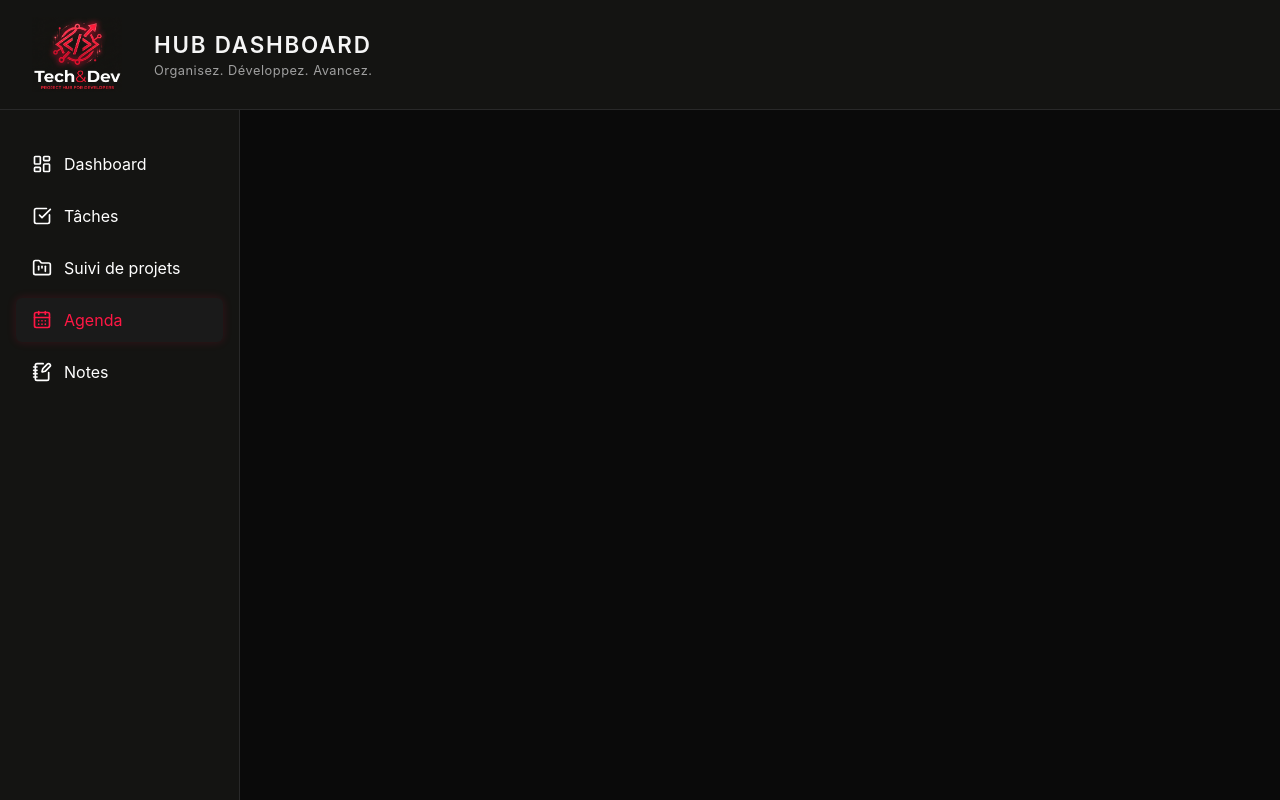
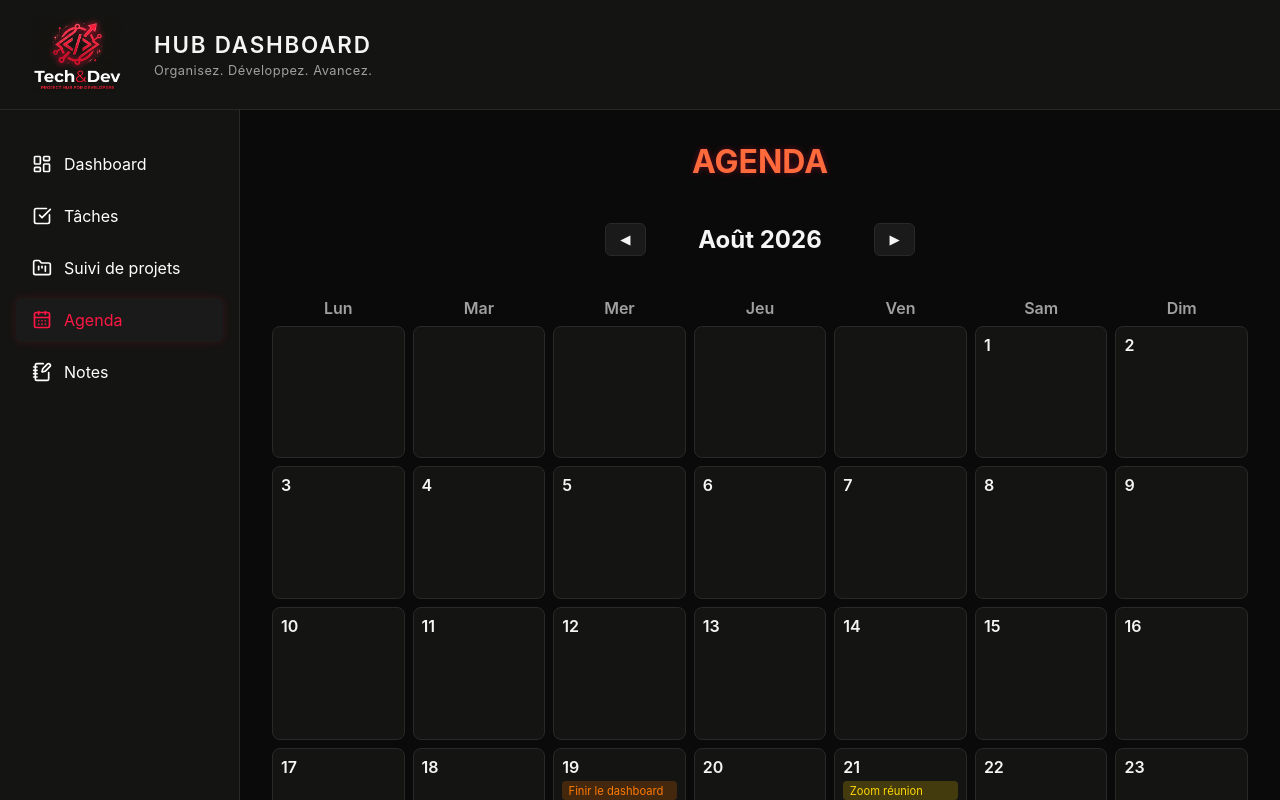
Before and after one commit to queijoch-max/Tech-Dev, a React (Vite) app in the folder frontend/: page /calendar in a window 1280 px wide. Shown: the top 800 px of the page. Built offline with nearby package versions, Linux system fonts and the light colour scheme.

Commit message:
Add Agenda module with month calendar view (mocked events)

```diff
--- a/frontend/src/App.jsx
+++ b/frontend/src/App.jsx
@@ -4,6 +4,7 @@ import Layout from "./components/Layout/Layout";
 import Dashboard from "./components/Dashboard/Dashboard";
 import TasksPage from "./Pages/Tasks";
 import ProjectsPage from "./Pages/Projects";
+import AgendaPage from "./Pages/Agenda";
 
 // ==============================
 // ROUTES
@@ -17,6 +18,7 @@ function App() {
                     <Route path="/" element={<Dashboard />} />
                     <Route path="/tasks" element={<TasksPage />} />
                     <Route path="/projects" element={<ProjectsPage />} />
+                    <Route path="/calendar" element={<AgendaPage />} />
                 </Routes>
             </Layout>
         </BrowserRouter>
--- /dev/null
+++ b/frontend/src/Pages/Agenda.jsx
@@ -0,0 +1,17 @@
+import styles from "../components/Agenda/Agenda.module.css";
+import Agenda from "../components/Agenda/Agenda";
+
+// ==============================
+// PAGE : AGENDA
+// ==============================
+
+function AgendaPage() {
+    return (
+        <main className={styles.agendaPage}>
+            <h1 className={styles.pageTitle}>AGENDA</h1>
+            <Agenda />
+        </main>
+    );
+}
+
+export default AgendaPage;
--- /dev/null
+++ b/frontend/src/components/Agenda/Agenda.jsx
@@ -0,0 +1,148 @@
+import styles from "./Agenda.module.css";
+import { useState } from "react";
+
+//
+// COMPONENT : AGENDA
+//
+
+function Agenda() {
+
+const [currentDate, setCurrentDate] = useState(new Date());
+
+//
+// GENERATION DU CALENDRIER
+//
+
+const goToPreviousMonth = () => {
+    setCurrentDate((prev) => new Date(prev.getFullYear(), prev.getMonth() - 1, 1));
+};
+
+const goToNextMonth = () => {
+    setCurrentDate((prev) => new Date(prev.getFullYear(), prev.getMonth() + 1, 1));
+};
+
+const generateCalendarDays = (date) => {
+    const year = date.getFullYear();
+    const month = date.getMonth();
+    const firstDayOfMonth = new Date(year, month, 1);
+    const lastDayOfMonth = new Date(year, month + 1, 0);
+    const daysInMonth = lastDayOfMonth.getDate();
+
+    let startWeekDay = firstDayOfMonth.getDay();
+    startWeekDay = startWeekDay === 0 ? 6 : startWeekDay - 1;
+
+    const days = [];
+    for (let i = 0; i < startWeekDay; i++) {
+        days.push(null);
+    }
+    for (let day = 1; day <= daysInMonth; day++) {
+        days.push(new Date(year, month, day));
+    }
+
+    return days;
+};
+
+const days = generateCalendarDays(currentDate);
+
+const mockEvents = [
+    {id: 1, title: "Finir le dashboard", type: "deadline", date: "2026-08-19"},
+    {id: 2, title: "Zoom réunion", type: "rdv", date: "2026-08-21", time: "15:00"}
+];
+
+const toISODate = (date) => {
+    const year = date.getFullYear();
+    const month = String(date.getMonth() + 1).padStart(2, "0");
+    const day = String(date.getDate()).padStart(2, "0");
+    return `${year}-${month}-${day}`;
+};
+
+//
+// AFFICHAGE
+//
+
+return (
+    <div className={styles.agenda}>
+
+        {/* ==============================
+            EN-TÊTE : NAVIGATION MOIS
+            ============================== */}
+
+        <div className={styles.calendarHeader}>
+
+            <button type="button" onClick={goToPreviousMonth}>
+                ◀
+            </button>
+
+            <h2>
+                {currentDate.toLocaleDateString("fr-FR", {
+                    month: "long",
+                    year: "numeric"
+                })}
+            </h2>
+
+            <button type="button" onClick={goToNextMonth}>
+                ▶
+            </button>
+
+        </div>
+
+        {/* ==============================
+            JOURS DE LA SEMAINE
+            ============================== */}
+
+        <div className={styles.weekDays}>
+            <span>Lun</span>
+            <span>Mar</span>
+            <span>Mer</span>
+            <span>Jeu</span>
+            <span>Ven</span>
+            <span>Sam</span>
+            <span>Dim</span>
+        </div>
+
+        {/* ==============================
+            GRILLE DU CALENDRIER
+            ============================== */}
+<div className={styles.calendarGrid}>
+
+    {days.map((day, index) => {
+
+        const dayEvents = day
+            ? mockEvents.filter((event) => event.date === toISODate(day))
+            : [];
+
+        return (
+            <div key={index} className={styles.calendarDay}>
+
+                {day && (
+                    <>
+                        <span className={styles.dayNumber}>
+                            {day.getDate()}
+                        </span>
+
+                        {dayEvents.map((event) => (
+                            <div
+                                key={event.id}
+                                className={
+                                    event.type === "rdv"
+                                        ? styles.eventRdv
+                                        : styles.eventDeadline
+                                }
+                            >
+                                {event.title}
+                            </div>
+                        ))}
+                    </>
+                )}
+
+            </div>
+        );
+    })}
+
+</div>
+
+    </div>
+
+);
+}
+export default Agenda;
--- /dev/null
+++ b/frontend/src/components/Agenda/Agenda.module.css
@@ -0,0 +1,108 @@
+.agendaPage {
+    width: 100%;
+    padding: 2rem;
+}
+
+.pageTitle {
+    margin: 0 0 1.5rem;
+
+    text-align: center;
+
+    color: #ff6a3d;
+
+    text-shadow:
+        0 0 6px rgba(255, 23, 68, 0.35);
+}
+
+.calendarHeader {
+    display: flex;
+    align-items: center;
+    justify-content: center;
+    gap: 1.5rem;
+
+    margin-bottom: 1.5rem;
+}
+
+.calendarHeader button {
+    padding: 0.5rem 0.9rem;
+
+    background: var(--bg-card);
+    border: 1px solid var(--border);
+    border-radius: 6px;
+
+    color: var(--text-primary);
+    cursor: pointer;
+
+    transition: 0.2s ease;
+}
+
+.calendarHeader button:hover {
+    color: var(--accent-red);
+    border-color: var(--accent-red);
+}
+
+.calendarHeader h2 {
+    text-transform: capitalize;
+    min-width: 180px;
+    text-align: center;
+}
+
+.weekDays,
+.calendarGrid {
+    display: grid;
+    grid-template-columns: repeat(7, 1fr);
+    gap: 0.5rem;
+}
+
+.weekDays {
+    margin-bottom: 0.5rem;
+
+    text-align: center;
+    font-weight: 600;
+
+    color: var(--text-secondary);
+}
+
+.calendarDay {
+    aspect-ratio: 1;
+    padding: 0.5rem;
+
+    background: var(--bg-secondary);
+    border: 1px solid var(--border);
+    border-radius: 8px;
+
+    transition: 0.2s ease;
+}
+
+/*====================
+ COULEUR DES ÉVENT
+===================== */
+
+.dayNumber {
+    display: block;
+    margin-bottom: 0.3rem;
+    font-weight: 600;
+}
+
+.eventRdv,
+.eventDeadline {
+    margin-top: 0.2rem;
+    padding: 0.15rem 0.4rem;
+
+    border-radius: 4px;
+
+    font-size: 0.7rem;
+    overflow: hidden;
+    text-overflow: ellipsis;
+    white-space: nowrap;
+}
+
+.eventRdv {
+    background: rgba(255, 214, 0, 0.2);
+    color: #ffd600;
+}
+
+.eventDeadline {
+    background: rgba(255, 122, 0, 0.2);
+    color: #ff7a00;
+}
```
Also changed, not shown: frontend/src/components/Agenda/AgendaTable.jsx (added).
